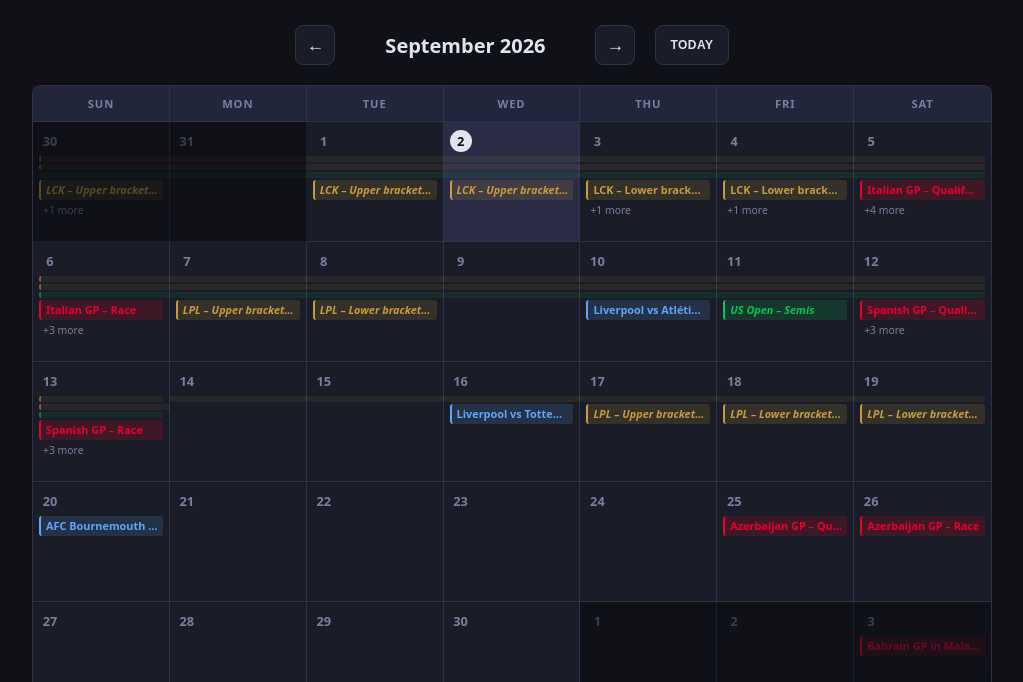
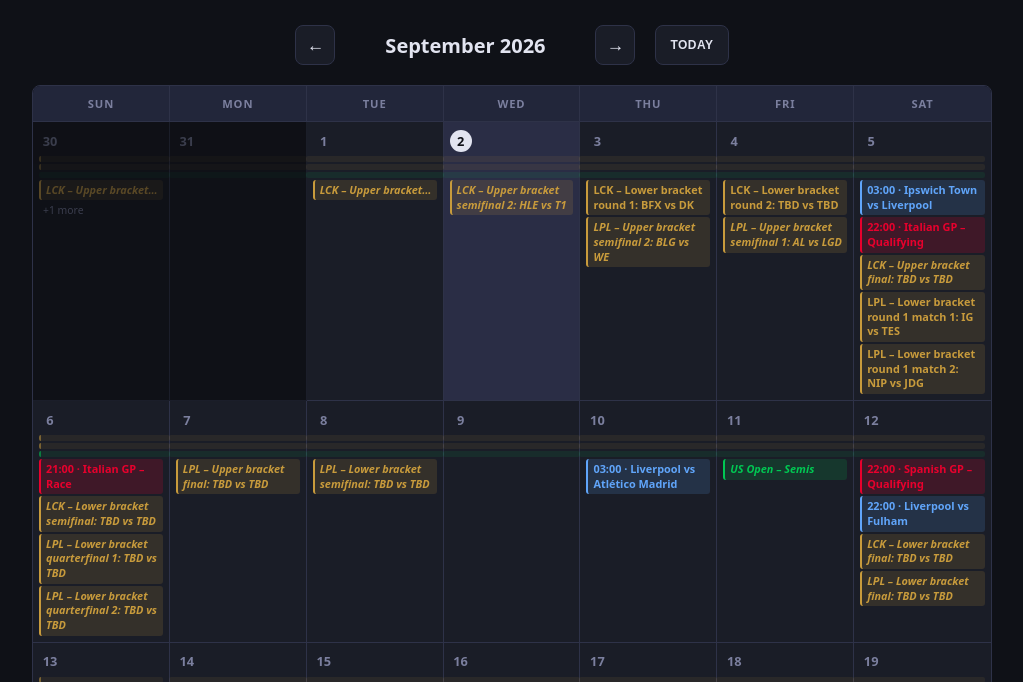
Before and after one commit to joellimrl/sportsCalendar, a plain HTML site: page index.html in a window 1280 px wide. Shown: the part 91-773 px from the top of the page, without its empty margins (128-1151 px from the left). Drawn offline with Linux system fonts and the light colour scheme.

Commit message:
feat: improve fixture calendar display

```diff
--- a/app.js
+++ b/app.js
@@ -75,11 +75,6 @@
   return icons[type] || '';
 }
 
-function chipLabel(ev) {
-  if (ev.spanType === 'single') return ev.title;
-  return ev.title;
-}
-
 function showTooltip(ev, x, y) {
   const dateStr = ev.date
     ? formatDate(parseDate(ev.date))
@@ -127,9 +122,7 @@
   const prevMonthDays = new Date(year, month, 0).getDate();
 
   const today = new Date();
-  const todayY = today.getFullYear();
-  const todayM = today.getMonth();
-  const todayD = today.getDate();
+  const { year: todayY, month: todayM, day: todayD } = CalendarDisplay.singaporeDateParts(today);
 
   const totalCells = Math.ceil((firstDay + daysInMonth) / 7) * 7;
 
@@ -158,6 +151,9 @@
       cell.classList.add('today');
     }
 
+    const displayPolicy = CalendarDisplay.eventDisplayPolicy(cellYear, cellMonth, cellDay, today);
+    if (displayPolicy.showAll) cell.classList.add('show-all-events');
+
     const numEl = document.createElement('div');
     numEl.className = 'day-number';
     numEl.textContent = cellDay;
@@ -167,15 +163,8 @@
     const eventsContainer = document.createElement('div');
     eventsContainer.className = 'events-in-day';
 
-    const dayEvents = getEventsForDate(cellYear, cellMonth, cellDay);
-    // Sort: tournament spans first (thin bars), then other spans, then single events
-    dayEvents.sort((a, b) => {
-      const score = e => e.spanType === 'single' ? 2 : e.type === 'tournament' ? 0 : 1;
-      return score(a) - score(b);
-    });
-    const MAX_VISIBLE = 4;
-
-    dayEvents.slice(0, MAX_VISIBLE).forEach(ev => {
+    const dayEvents = CalendarDisplay.sortEventsForDay(getEventsForDate(cellYear, cellMonth, cellDay));
+    dayEvents.slice(0, displayPolicy.visibleLimit).forEach(ev => {
       const chip = document.createElement('div');
       chip.className = `event-chip ${ev.sport} type-${ev.type}`;
 
@@ -198,17 +187,21 @@
       }
 
       // Tournament spans are thin bars — always suppress text; tooltip still works
-      if (ev.type !== 'tournament') chip.textContent = chipLabel(ev);
+      if (ev.type !== 'tournament') chip.textContent = CalendarDisplay.fixtureLabel(ev);
+      chip.tabIndex = 0;
+      chip.setAttribute('role', 'button');
+      chip.setAttribute('aria-label', `${ev.title}; view all events for ${formatDate(new Date(cellYear, cellMonth, cellDay))}`);
       chip.addEventListener('mouseenter', e => showTooltip(ev, e.clientX, e.clientY));
       chip.addEventListener('mousemove',  e => positionTooltip(e.clientX, e.clientY));
       chip.addEventListener('mouseleave', hideTooltip);
+      CalendarDisplay.bindDayModalActivation(chip, () => showDayModal(cellYear, cellMonth, cellDay));
       eventsContainer.appendChild(chip);
     });
 
-    if (dayEvents.length > MAX_VISIBLE) {
+    if (dayEvents.length > displayPolicy.visibleLimit) {
       const more = document.createElement('div');
       more.className = 'more-events';
-      more.textContent = `+${dayEvents.length - MAX_VISIBLE} more`;
+      more.textContent = `+${dayEvents.length - displayPolicy.visibleLimit} more`;
       more.addEventListener('click', () => showDayModal(cellYear, cellMonth, cellDay));
       eventsContainer.appendChild(more);
     }
@@ -229,7 +222,7 @@
 const modalEventsEl = document.getElementById('modal-events');
 
 function showDayModal(year, month, day) {
-  const events = getEventsForDate(year, month, day);
+  const events = CalendarDisplay.sortEventsForDay(getEventsForDate(year, month, day));
   if (events.length === 0) return;
 
   const date = new Date(year, month, day);
@@ -280,9 +273,9 @@
 });
 
 document.getElementById('today-btn').addEventListener('click', () => {
-  const now = new Date();
-  currentYear  = now.getFullYear();
-  currentMonth = now.getMonth();
+  const today = CalendarDisplay.singaporeDateParts();
+  currentYear  = today.year;
+  currentMonth = today.month;
   buildCalendar(currentYear, currentMonth);
 });
 
@@ -302,8 +295,8 @@
 
 (async () => {
   await loadEvents();
-  const now = new Date();
-  currentYear  = now.getFullYear();
-  currentMonth = now.getMonth();
+  const today = CalendarDisplay.singaporeDateParts();
+  currentYear  = today.year;
+  currentMonth = today.month;
   buildCalendar(currentYear, currentMonth);
 })();
--- /dev/null
+++ b/calendar-display.js
@@ -0,0 +1,55 @@
+'use strict';
+
+const singaporeDateFormatter = new Intl.DateTimeFormat('en-GB', {
+  timeZone: 'Asia/Singapore',
+  year: 'numeric', month: '2-digit', day: '2-digit',
+});
+
+function singaporeDateParts(date = new Date()) {
+  const parts = singaporeDateFormatter.formatToParts(date);
+  const get = type => Number(parts.find(part => part.type === type)?.value);
+  return { year: get('year'), month: get('month') - 1, day: get('day') };
+}
+
+function eventDisplayPolicy(year, month, day, today = new Date()) {
+  const targetKey = year * 10_000 + (month + 1) * 100 + day;
+  const singaporeToday = singaporeDateParts(today);
+  const todayKey = singaporeToday.year * 10_000 + (singaporeToday.month + 1) * 100 + singaporeToday.day;
+  const showAll = targetKey >= todayKey;
+  return { showAll, visibleLimit: showAll ? Infinity : 4 };
+}
+
+function sortEventsForDay(events) {
+  return events.sort((a, b) => {
+    const tournamentOrder = Number(a.type !== 'tournament') - Number(b.type !== 'tournament');
+    if (tournamentOrder !== 0) return tournamentOrder;
+    if (a.type === 'tournament') return 0;
+    if (a.time && b.time) return a.time.localeCompare(b.time);
+    if (a.time) return -1;
+    if (b.time) return 1;
+    return 0;
+  });
+}
+
+function fixtureLabel(event) {
+  return event.time ? `${event.time} · ${event.title}` : event.title;
+}
+
+function bindDayModalActivation(fixture, openDay) {
+  fixture.addEventListener('click', openDay);
+  fixture.addEventListener('keydown', event => {
+    if (event.key !== 'Enter' && event.key !== ' ') return;
+    event.preventDefault();
+    openDay(event);
+  });
+}
+
+const CalendarDisplay = { singaporeDateParts, eventDisplayPolicy, sortEventsForDay, fixtureLabel, bindDayModalActivation };
+
+if (typeof module !== 'undefined' && module.exports) {
+  module.exports = CalendarDisplay;
+}
+
+if (typeof window !== 'undefined') {
+  window.CalendarDisplay = CalendarDisplay;
+}
--- a/index.html
+++ b/index.html
@@ -4,7 +4,7 @@
   <meta charset="UTF-8" />
   <meta name="viewport" content="width=device-width, initial-scale=1.0" />
   <title>Sports Calendar</title>
-  <link rel="stylesheet" href="style.css" />
+  <link rel="stylesheet" href="style.css?v=20260902-1" />
 </head>
 <body>
   <header>
@@ -52,6 +52,7 @@
     </div>
   </div>
 
-  <script src="app.js"></script>
+  <script src="calendar-display.js?v=20260902-1"></script>
+  <script src="app.js?v=20260902-1"></script>
 </body>
 </html>
--- a/style.css
+++ b/style.css
@@ -231,9 +231,24 @@
   transition: filter 0.1s;
   line-height: 1.5;
   min-width: 0;
+  font-variant-numeric: tabular-nums;
 }
 
 .event-chip:hover { filter: brightness(1.2); }
+
+.event-chip:focus-visible {
+  outline: 2px solid var(--text);
+  outline-offset: 1px;
+}
+
+.day-cell.show-all-events .event-chip:not(.type-tournament) {
+  white-space: normal;
+  overflow: visible;
+  text-overflow: clip;
+  overflow-wrap: anywhere;
+  line-height: 1.35;
+  padding-block: 3px;
+}
 
 .event-chip.f1       { background: var(--f1-muted);       color: var(--f1);       border-left: 2px solid var(--f1); }
 .event-chip.tennis   { background: var(--tennis-muted);   color: var(--tennis);   border-left: 2px solid var(--tennis); }
```
Also changed, not shown: test/calendar-display.test.js (added, +120 -0 lines), 1 other file.
